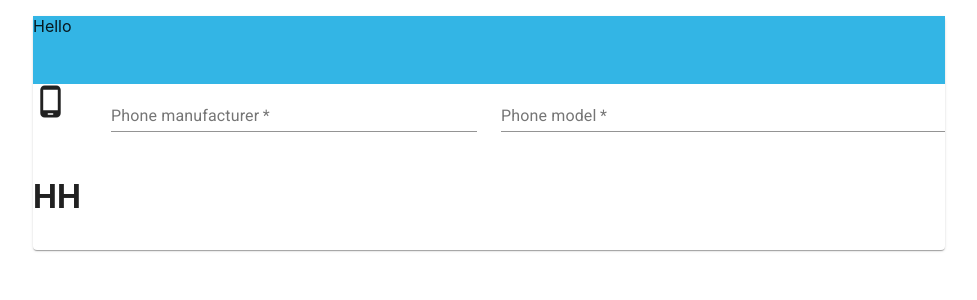
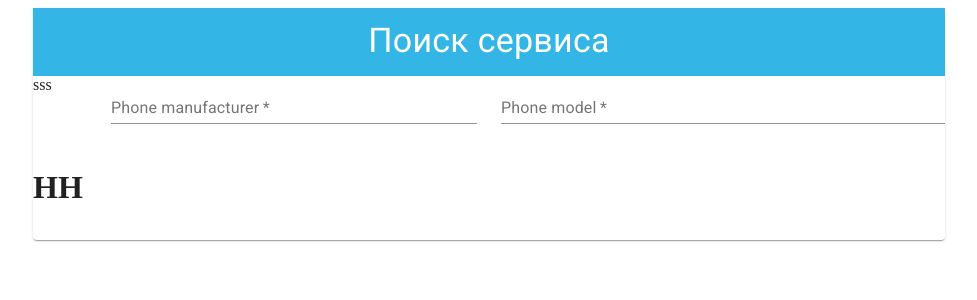
Before and after one commit to AlekseySknar/ServiceForm, a React (Create React App) app: page / in a window 1280 px wide. Shown: the top 300 px of the page, without its empty margins (151-1128 px from the left). Built offline with nearby package versions, Linux system fonts and the light colour scheme.

Commit message:
Second commit

```diff
--- a/src/App.css
+++ /dev/null
@@ -1,38 +0,0 @@
-.App {
-  text-align: center;
-}
-
-.App-logo {
-  height: 40vmin;
-  pointer-events: none;
-}
-
-@media (prefers-reduced-motion: no-preference) {
-  .App-logo {
-    animation: App-logo-spin infinite 20s linear;
-  }
-}
-
-.App-header {
-  background-color: #282c34;
-  min-height: 100vh;
-  display: flex;
-  flex-direction: column;
-  align-items: center;
-  justify-content: center;
-  font-size: calc(10px + 2vmin);
-  color: white;
-}
-
-.App-link {
-  color: #61dafb;
-}
-
-@keyframes App-logo-spin {
-  from {
-    transform: rotate(0deg);
-  }
-  to {
-    transform: rotate(360deg);
-  }
-}
--- a/src/App.js
+++ b/src/App.js
@@ -1,41 +1,50 @@
-import React from 'react';
-import './App.css';
-import { makeStyles } from '@material-ui/core/styles';
+import React from "react";
+import { makeStyles } from "@material-ui/core/styles";
 import Paper from "@material-ui/core/Paper";
 import Container from "@material-ui/core/Container";
 import Grid from "@material-ui/core/Grid";
 import TextField from "@material-ui/core/TextField";
+import Typography from "@material-ui/core/Typography";
 
-import PhoneAndroidRoundedIcon from '@material-ui/icons/PhoneAndroidRounded';
+import PhoneAndroidRoundedIcon from "@material-ui/icons/PhoneAndroidRounded";
 
 const useStyles = makeStyles({
   paperHead: {
     backgroundColor: "#33b5e5",
     height: 68,
-        padding: "5 0",
+    padding: "5 0"
   },
   media: {
     height: 140,
     backgroundColor: "#aaa"
   },
+  headerText: {
+    color: "white",
+    paddingTop: 12
+  }
 });
 
 function App() {
-
   const myStyles = useStyles();
 
   return (
     <div>
       <Container maxWidth="md">
         <Paper>
-
           <div className={myStyles.paperHead}>
-                <p>Hello</p>
+            <Typography
+              variant="h4"
+              align="center"
+              className={myStyles.headerText}
+            >
+              Поиск сервиса
+            </Typography>
           </div>
 
           <Grid container spacing={3}>
-                <Grid item xs={12} sm={1}>
-                    <PhoneAndroidRoundedIcon fontSize="large" />
+            <Grid item xs={12} sm={1} alignContent="space-between">
+              {/*    <PhoneAndroidRoundedIcon fontSize="large" /> */}
+              <a>sss</a>
             </Grid>
             <Grid item xs={12} sm={5}>
               <TextField
```
Also changed, not shown: src/index.js (+4 -6 lines). Lines whose indentation alone changed are shown as unchanged.
